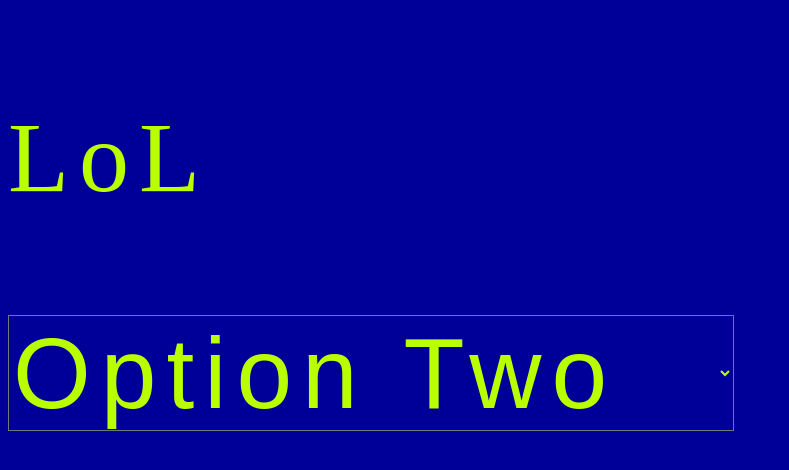
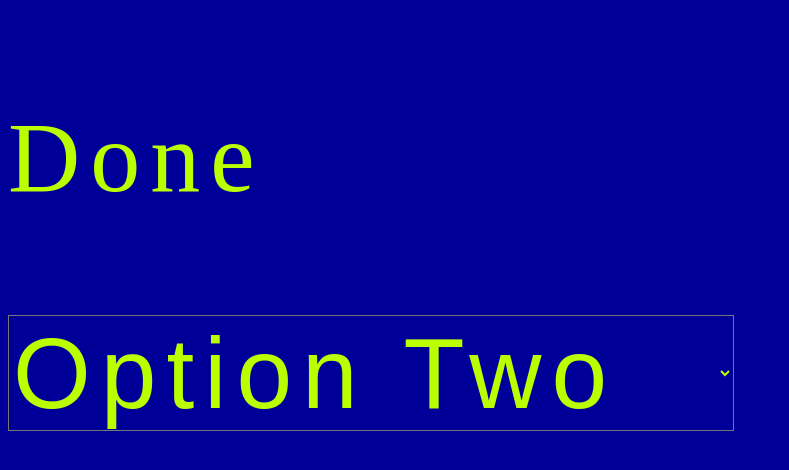
Before and after one commit to xophloym/google_clone, a plain HTML site: page testpage.html in a window 1280 px wide. Shown: the whole page, without its empty margins (0-789 px from the left). Drawn offline with Linux system fonts and the light colour scheme.

Commit message:
updated html p

```diff
--- a/testpage.html
+++ b/testpage.html
@@ -6,7 +6,7 @@
 </head>
 <body>
 
-<p>LoL</p>
+<p>Done</p>
 
 <select>
   <option>Option One</option>
```
